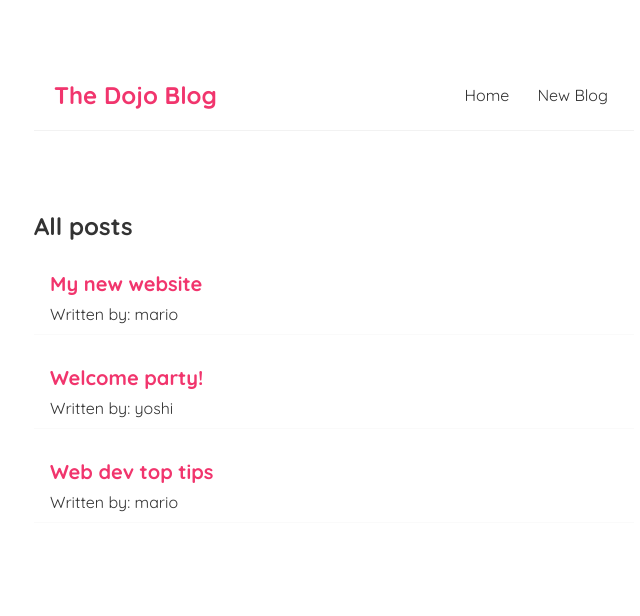
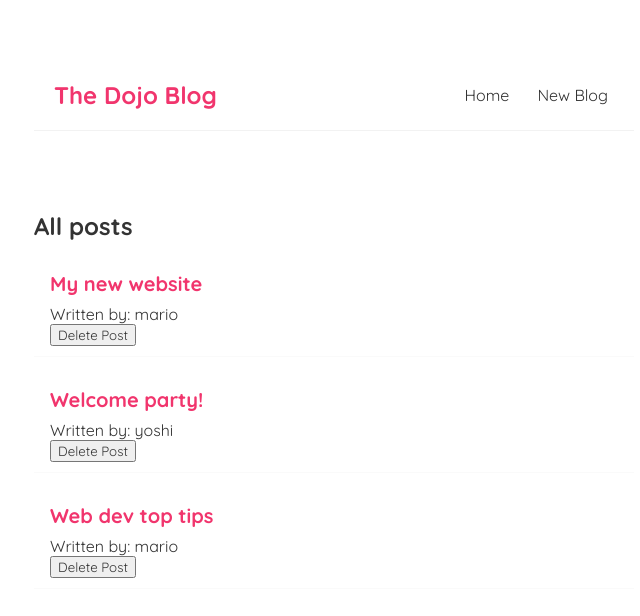
Before and after one commit to lukasz-klekner/blog_react, a React (Create React App) app: page / in a window 1280 px wide. Shown: the top 616 px of the page, without its empty margins (306-946 px from the left). Built offline with nearby package versions, Linux system fonts and the light colour scheme.

Commit message:
adds delete fn

```diff
--- a/src/components/BlogList.js
+++ b/src/components/BlogList.js
@@ -1,10 +1,11 @@
-const BlogList = ({ blogs, title }) => (
+const BlogList = ({ blogs, title, handleDelete }) => (
   <div className='blog-list'>
     <h2>{title}</h2>
     {blogs.map(({ id, title, author }) => (
       <div className='blog-preview' key={id}>
         <h2>{title}</h2>
         <p>Written by: {author}</p>
+        <button onClick={() => handleDelete(id)}>Delete Post</button>
       </div>
     ))}
   </div>
--- a/src/pages/Home.js
+++ b/src/pages/Home.js
@@ -13,9 +13,14 @@ const Home = () => {
     },
   ])
 
+  const handleDelete = (idToDelete) => {
+    const newBlogs = blogs.filter(({ id }) => idToDelete !== id)
+    setBlogs(newBlogs)
+  }
+
   return (
     <div className='home'>
-      <BlogList blogs={blogs} title='All posts' />
+      <BlogList blogs={blogs} title='All posts' handleDelete={handleDelete} />
     </div>
   )
 }
```
